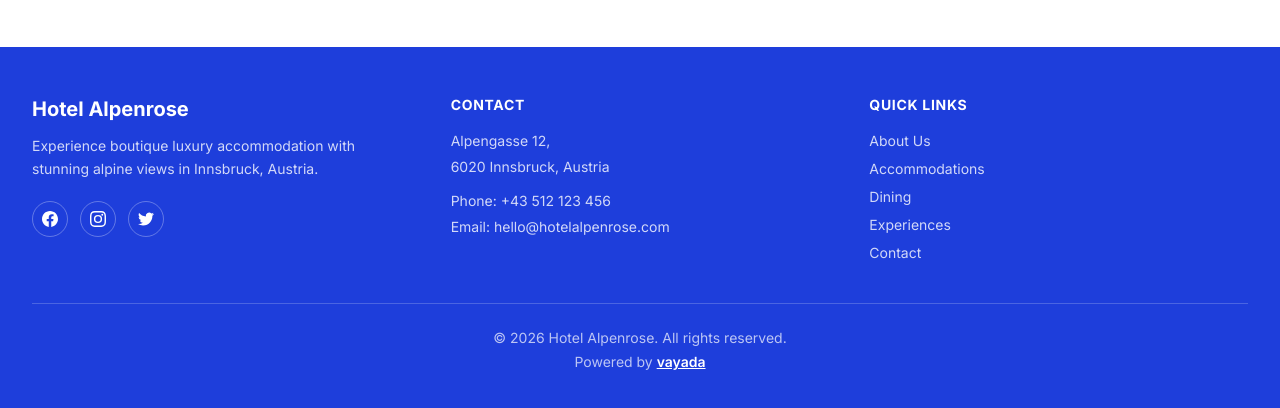
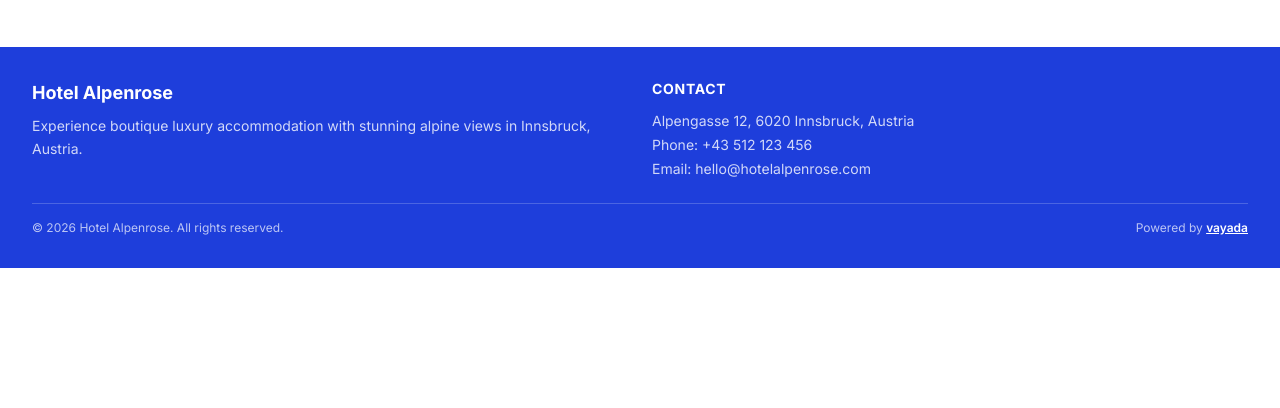
Before and after one commit to FlamurMaliqi/vayada-booking-engine-frontend, a Next.js app: page / in a window 1280 px wide. Shown: the part 2355-2763 px from the top of the page. After the commit the page ends 2623 px from the top, so only its background shows below. Built offline with nearby package versions, Linux system fonts and the light colour scheme.

Commit message:
adjust footer height

```diff
--- a/components/layout/BookingFooter.tsx
+++ b/components/layout/BookingFooter.tsx
@@ -1,54 +1,30 @@
 export default function BookingFooter() {
   return (
-    <footer className="bg-primary-600 text-white py-12 px-4 sm:px-6 lg:px-8">
+    <footer className="bg-primary-600 text-white py-8 px-4 sm:px-6 lg:px-8">
       <div className="max-w-7xl mx-auto">
-        <div className="grid grid-cols-1 md:grid-cols-3 gap-10 mb-10">
+        <div className="grid grid-cols-1 md:grid-cols-2 gap-6 mb-6">
           {/* Hotel Info */}
           <div>
-            <h3 className="text-xl font-bold mb-3">Hotel Alpenrose</h3>
-            <p className="text-white/80 text-sm leading-relaxed mb-5">
+            <h3 className="text-lg font-bold mb-2">Hotel Alpenrose</h3>
+            <p className="text-white/80 text-sm leading-relaxed">
               Experience boutique luxury accommodation with stunning alpine views in Innsbruck, Austria.
             </p>
-            <div className="flex items-center gap-3">
-              <a href="#" className="w-9 h-9 rounded-full border border-white/30 flex items-center justify-center hover:bg-white/10 transition-colors">
-                <svg className="w-4 h-4" fill="currentColor" viewBox="0 0 24 24"><path d="M24 12.073c0-6.627-5.373-12-12-12s-12 5.373-12 12c0 5.99 4.388 10.954 10.125 11.854v-8.385H7.078v-3.47h3.047V9.43c0-3.007 1.792-4.669 4.533-4.669 1.312 0 2.686.235 2.686.235v2.953H15.83c-1.491 0-1.956.925-1.956 1.874v2.25h3.328l-.532 3.47h-2.796v8.385C19.612 23.027 24 18.062 24 12.073z" /></svg>
-              </a>
-              <a href="#" className="w-9 h-9 rounded-full border border-white/30 flex items-center justify-center hover:bg-white/10 transition-colors">
-                <svg className="w-4 h-4" fill="currentColor" viewBox="0 0 24 24"><path d="M12 2.163c3.204 0 3.584.012 4.85.07 3.252.148 4.771 1.691 4.919 4.919.058 1.265.069 1.645.069 4.849 0 3.205-.012 3.584-.069 4.849-.149 3.225-1.664 4.771-4.919 4.919-1.266.058-1.644.07-4.85.07-3.204 0-3.584-.012-4.849-.07-3.26-.149-4.771-1.699-4.919-4.92-.058-1.265-.07-1.644-.07-4.849 0-3.204.013-3.583.07-4.849.149-3.227 1.664-4.771 4.919-4.919 1.266-.057 1.645-.069 4.849-.069zM12 0C8.741 0 8.333.014 7.053.072 2.695.272.273 2.69.073 7.052.014 8.333 0 8.741 0 12c0 3.259.014 3.668.072 4.948.2 4.358 2.618 6.78 6.98 6.98C8.333 23.986 8.741 24 12 24c3.259 0 3.668-.014 4.948-.072 4.354-.2 6.782-2.618 6.979-6.98.059-1.28.073-1.689.073-4.948 0-3.259-.014-3.667-.072-4.947-.196-4.354-2.617-6.78-6.979-6.98C15.668.014 15.259 0 12 0zm0 5.838a6.162 6.162 0 100 12.324 6.162 6.162 0 000-12.324zM12 16a4 4 0 110-8 4 4 0 010 8zm6.406-11.845a1.44 1.44 0 100 2.881 1.44 1.44 0 000-2.881z" /></svg>
-              </a>
-              <a href="#" className="w-9 h-9 rounded-full border border-white/30 flex items-center justify-center hover:bg-white/10 transition-colors">
-                <svg className="w-4 h-4" fill="currentColor" viewBox="0 0 24 24"><path d="M23.953 4.57a10 10 0 01-2.825.775 4.958 4.958 0 002.163-2.723c-.951.555-2.005.959-3.127 1.184a4.92 4.92 0 00-8.384 4.482C7.69 8.095 4.067 6.13 1.64 3.162a4.822 4.822 0 00-.666 2.475c0 1.71.87 3.213 2.188 4.096a4.904 4.904 0 01-2.228-.616v.06a4.923 4.923 0 003.946 4.827 4.996 4.996 0 01-2.212.085 4.936 4.936 0 004.604 3.417 9.867 9.867 0 01-6.102 2.105c-.39 0-.779-.023-1.17-.067a13.995 13.995 0 007.557 2.209c9.053 0 13.998-7.496 13.998-13.985 0-.21 0-.42-.015-.63A9.935 9.935 0 0024 4.59z" /></svg>
-              </a>
-            </div>
           </div>
 
           {/* Contact */}
           <div>
-            <h4 className="text-sm font-bold uppercase tracking-wider mb-4">Contact</h4>
-            <div className="space-y-1.5 text-sm text-white/80">
-              <p>Alpengasse 12,</p>
-              <p>6020 Innsbruck, Austria</p>
-              <p className="pt-2">Phone: +43 512 123 456</p>
+            <h4 className="text-sm font-bold uppercase tracking-wider mb-3">Contact</h4>
+            <div className="space-y-1 text-sm text-white/80">
+              <p>Alpengasse 12, 6020 Innsbruck, Austria</p>
+              <p>Phone: +43 512 123 456</p>
               <p>Email: hello@hotelalpenrose.com</p>
             </div>
-          </div>
-
-          {/* Quick Links */}
-          <div>
-            <h4 className="text-sm font-bold uppercase tracking-wider mb-4">Quick Links</h4>
-            <ul className="space-y-2 text-sm text-white/80">
-              <li><a href="#" className="hover:text-white transition-colors">About Us</a></li>
-              <li><a href="/rooms" className="hover:text-white transition-colors">Accommodations</a></li>
-              <li><a href="#" className="hover:text-white transition-colors">Dining</a></li>
-              <li><a href="#" className="hover:text-white transition-colors">Experiences</a></li>
-              <li><a href="#" className="hover:text-white transition-colors">Contact</a></li>
-            </ul>
           </div>
         </div>
 
         {/* Bottom bar */}
-        <div className="border-t border-white/20 pt-6">
-          <div className="flex flex-col items-center gap-1 text-sm text-white/70">
+        <div className="border-t border-white/20 pt-4">
+          <div className="flex flex-col sm:flex-row items-center justify-between gap-1 text-xs text-white/70">
             <p>&copy; {new Date().getFullYear()} Hotel Alpenrose. All rights reserved.</p>
             <p>
               Powered by{' '}
```
